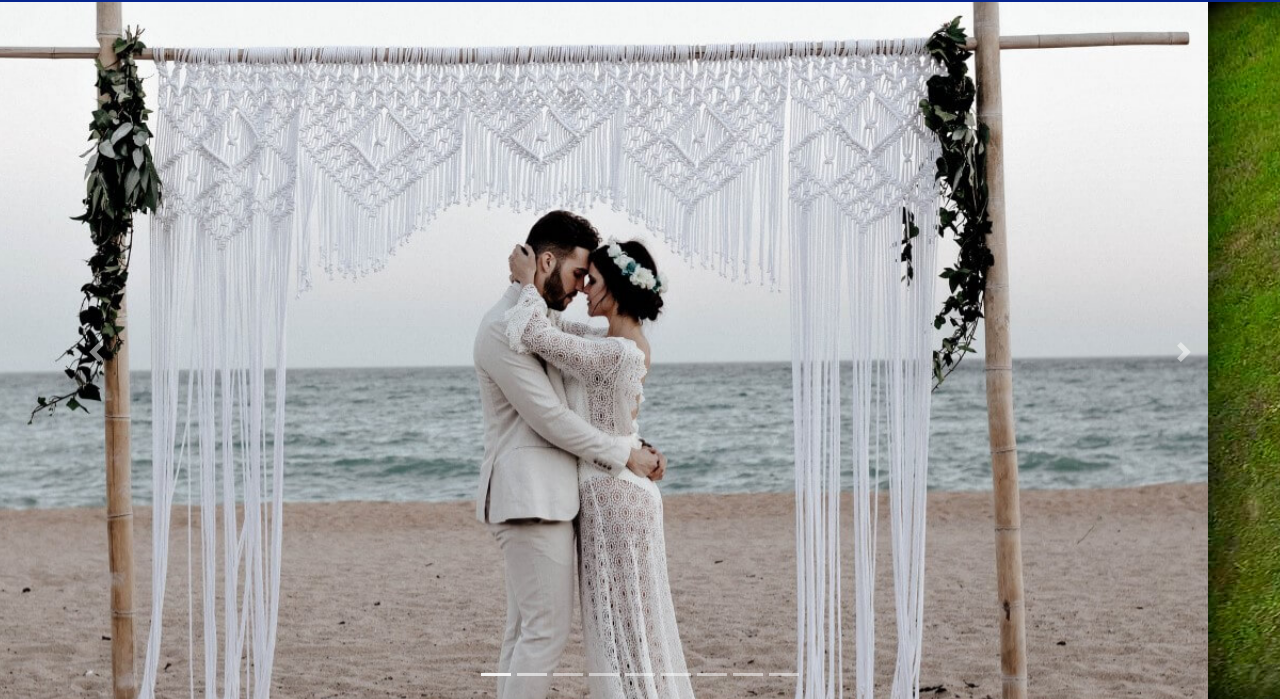
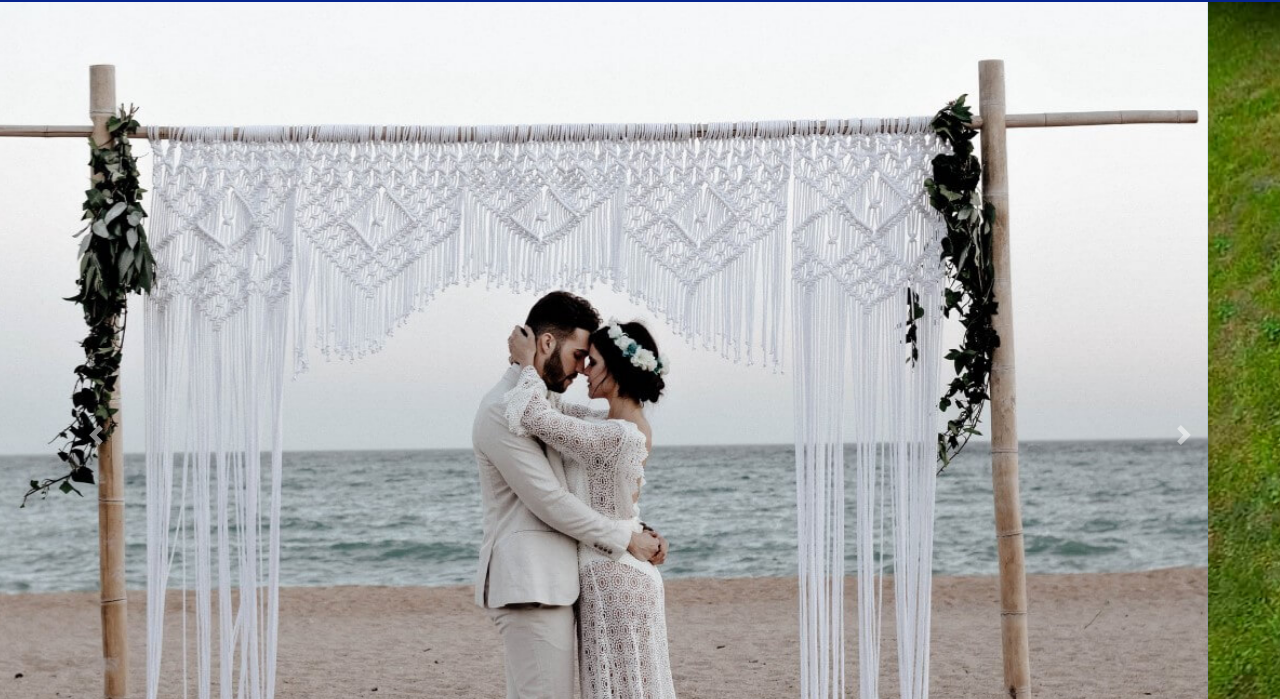
Before and after one commit to ltiraboschi/patagoniafotografia, a plain HTML site: page galeria.html in a window 1280 px wide. Shown: the part 75-774 px from the top of the page. Drawn offline with nearby package versions, Linux system fonts and the light colour scheme.

Commit message:
cambios en carousels

```diff
--- a/galeria.html
+++ b/galeria.html
@@ -65,7 +65,7 @@
       <li data-target="#carouselExampleIndicators" data-slide-to="7"></li>
       <li data-target="#carouselExampleIndicators" data-slide-to="8"></li>
     </ol>
-    <div class="carousel_galeria carousel-inner">
+    <div class="carousel-inner carousel_galeria">
       <div class="carousel-item active">
         <img class="d-block w-100" src="fotos/1.jpg" alt="Fotografía de boda">
       </div>
--- a/scss/_galeria.scss
+++ b/scss/_galeria.scss
@@ -2,6 +2,6 @@
   .carousel_galeria {
     img {
     object-fit: cover;
-    height: 865x;
+    height: 865px;
     }
   }
--- a/scss/_index.scss
+++ b/scss/_index.scss
@@ -26,6 +26,9 @@ background-image: linear-gradient(315deg, #2591f7 0%, #076aa8 74%);
     @include titulo();
     font-size: 2.2em;
   }
+
+
+
 
 
   .carousel-item {
```
Also changed, not shown: index.html (+1 -1 lines), scss/styles.css, 1 other file.
